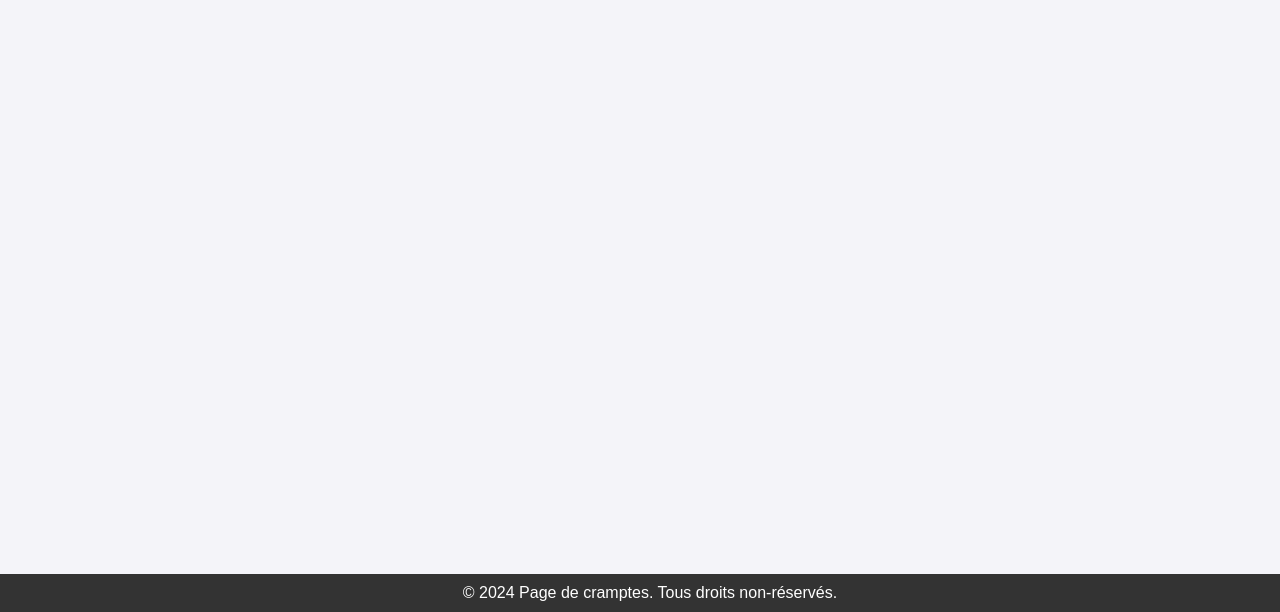
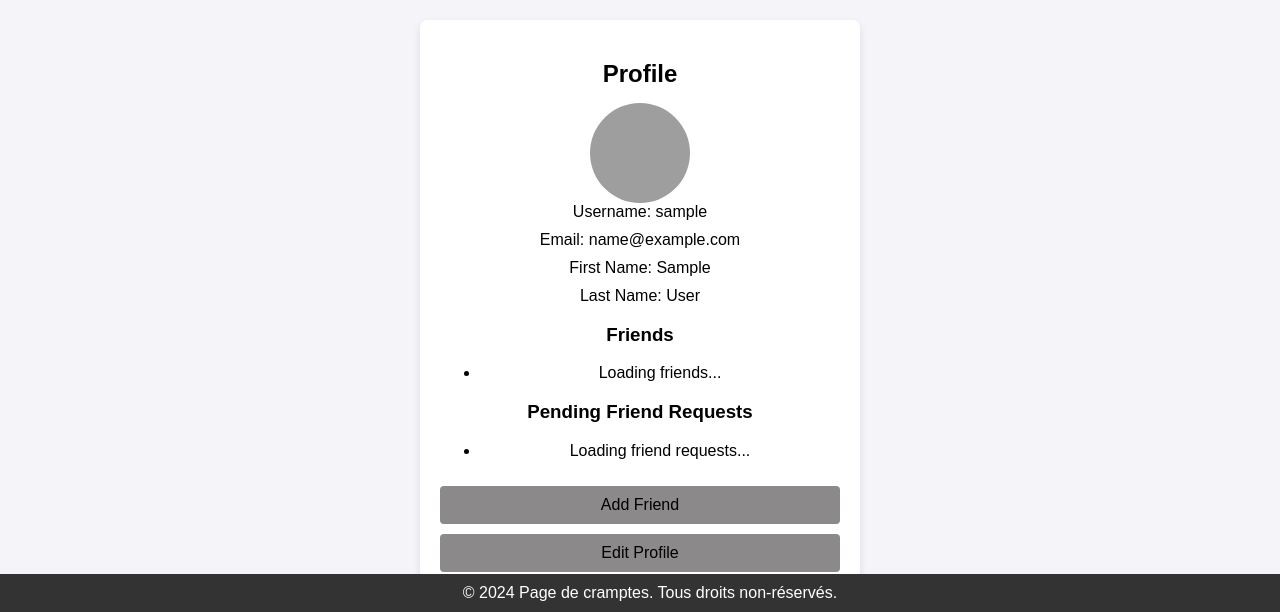
Before and after one commit to RenHartt/ft_transcendence, a Django app: page / in a window 1280 px wide. Shown: the part 188-800 px from the top of the page. Run offline with Django 5.2, Linux system fonts and the light colour scheme; the visitor is signed in with stand-in values (Sample User, id 1); grey boxes are pictures that could not be loaded.

Commit message:
friend reqest on the road

```diff
--- a/src/app/core/urls.py
+++ b/src/app/core/urls.py
@@ -1,7 +1,5 @@
 from django.urls import path, include
-from django.contrib.auth.views import LogoutView
 from . import views
-from django.contrib.auth.views import PasswordChangeView, PasswordChangeDoneView
 import logging
 
 logger = logging.getLogger('myproject')
@@ -14,8 +12,11 @@ urlpatterns = [
     path('register/', views.register, name='register'),
     path('oauth/', include('social_django.urls', namespace='social')),
     path('load/<str:page_name>/', views.load_page, name='load_page'),
+    path('api/profile', views.profile, name='profile'),
     path('api/update-profile', views.update_profile, name='update_profile'),
     path('api/change-password', views.change_password, name='change_password'),
     path('api/save-profile', views.save_profile, name='save_profile'),
-    path('api/add-friend', views.add_friend, name='add_friend'),
+    path('api/send-friend-request/', views.send_friend_request, name='send_friend_request'),
+    path('api/accept-friend-request/<int:request_id>/', views.accept_friend_request, name='accept_friend_request'),
+    path('api/decline-friend-request/<int:request_id>/', views.decline_friend_request, name='decline_friend_request'),
 ]
--- a/src/app/core/views.py
+++ b/src/app/core/views.py
@@ -3,28 +3,28 @@ from .forms import CustomUserCreationForm
 from django.contrib.auth import authenticate, login as auth_login
 from django.contrib.auth import logout as auth_logout
 from django.views.decorators.cache import never_cache
-from django.contrib.sessions.models import Session
 from django.contrib import messages
 from django.utils.translation import gettext as _
 from django.http import JsonResponse
-from django.template.loader import render_to_string
-from django.contrib.auth.decorators import login_required
 from django.http import HttpResponse
 from django.contrib.auth import get_user_model
 User = get_user_model()
 from django.shortcuts import render, redirect
 from django.http import HttpResponseNotFound
-import requests
 import logging
 from django.views.decorators.csrf import csrf_exempt
 from django.contrib.auth import update_session_auth_hash
 import json
+from django.shortcuts import redirect
+from django.contrib.auth.decorators import login_required
 from .models import Friendship
+from django.shortcuts import get_object_or_404
+from django.db.models import Q
+from django.db import models
 
 logger = logging.getLogger('core')
 
 def index(request):
-    logger.info('Index core')
     page = request.GET.get('page', 'home')
 
     if page == 'login':
@@ -62,7 +62,6 @@ def index(request):
 
 @never_cache
 def load_page(request, page_name):
-    logger.info('load_page core')
     if page_name == "login":
         return render(request, 'my_app/login.html')
     elif page_name in ["home", "index", ""]:
@@ -101,11 +100,8 @@ def logout(request):
     return redirect('/?page=login')
 
 def register(request):
-    logger.info('📢 register() appelée')
-    logger.info(f'📝 Méthode: {request.method}')
 
     if request.method == 'POST':
-        logger.info('📨 Formulaire POST reçu')
         form = CustomUserCreationForm(request.POST)
 
         if form.is_valid():
@@ -115,22 +111,27 @@ def register(request):
         else:
             logger.warning(f'❌ Formulaire invalide: {form.errors}')
     else:
-        logger.info('🛑 Requête GET, affichage du formulaire')
         form = CustomUserCreationForm()  # ✅ Crée un formulaire vierge
 
     return render(request, 'my_app/register.html', {'form': form})  # ✅ Affiche bien le formulaire
 
-
-
-
-
+@login_required
 def profile(request):
     if request.method == 'GET':
+        pending_requests = Friendship.objects.filter(receiver=request.user, is_accepted=False).values(
+            'id', 'requester__username', 'requester__first_name', 'requester__last_name'
+        )
+        friends = Friendship.objects.filter(
+            (models.Q(requester=request.user) | models.Q(receiver=request.user)) & models.Q(is_accepted=True)
+        ).values('id', 'requester__username', 'receiver__username')
+
         return JsonResponse({
             'username': request.user.username,
             'email': request.user.email,
             'first_name': request.user.first_name,
-            'last_name': request.user.last_name
+            'last_name': request.user.last_name,
+            'pending_requests': list(pending_requests),
+            'friends': list(friends),
         })
     else:
         return HttpResponse(status=405)
@@ -177,8 +178,6 @@ def change_password(request):
             return JsonResponse({'error': str(e)}, status=400)
     return JsonResponse({'error': 'Invalid request method'}, status=405)
 
-from django.http import JsonResponse
-
 @csrf_exempt
 @login_required
 def save_profile(request):
@@ -199,34 +198,60 @@ def save_profile(request):
 
     return JsonResponse({'error': 'Méthode non autorisée'}, status=405)
 
-@csrf_exempt
 @login_required
-def add_friend(request):
-    """Ajouter un ami"""
+def send_friend_request(request):
     if request.method == 'POST':
         try:
-            data = json.loads(request.body)
-            friend_username = data.get('username')
+            if request.content_type == 'application/json':
+                data = json.loads(request.body)
+                username = data.get('username')
+            else:
+                username = request.POST.get('username')
+        except json.JSONDecodeError:
+            return JsonResponse({'error': 'Invalid JSON data'}, status=400)
 
-            if not friend_username:
-                return JsonResponse({'error': 'Nom d\'utilisateur manquant'}, status=400)
+        if not username:
+            return JsonResponse({'error': 'Username is required'}, status=400)
 
-            friend = User.objects.filter(username=friend_username).first()
-            if not friend:
-                return JsonResponse({'error': 'Utilisateur introuvable'}, status=404)
+        receiver = get_object_or_404(User, username=username)
 
-            if friend == request.user:
-                return JsonResponse({'error': 'Vous ne pouvez pas vous ajouter vous-même en ami.'}, status=400)
+        if receiver == request.user:
+            return JsonResponse({'error': 'You cannot send a friend request to yourself'}, status=400)
 
-            if Friendship.objects.filter(user=request.user, friend=friend).exists():
-                return JsonResponse({'error': 'Cet utilisateur est déjà votre ami.'}, status=400)
+        friendship, created = Friendship.objects.get_or_create(
+            requester=request.user,
+            receiver=receiver
+        )
 
-            Friendship.objects.create(user=request.user, friend=friend)
-            Friendship.objects.create(user=friend, friend=request.user)
+        if created:
+            return JsonResponse({'message': 'Friend request sent successfully.'}, status=200)
+        else:
+            return JsonResponse({'message': 'Friend request already exists.'}, status=400)
 
-            return JsonResponse({'message': 'Ami ajouté avec succès !'})
+    return JsonResponse({'error': 'Invalid request method'}, status=405)
 
-        except json.JSONDecodeError:
-            return JsonResponse({'error': 'Requête invalide (JSON mal formé)'}, status=400)
+@login_required
+def accept_friend_request(request, request_id):
+    friendship = get_object_or_404(Friendship, id=request_id, receiver=request.user)
+    if not friendship.is_accepted:
+        friendship.is_accepted = True
+        friendship.save()
+    return JsonResponse({'message': 'Friend request accepted.'}, status=200)
 
-    return JsonResponse({'error': 'Méthode non autorisée'}, status=405)
+@login_required
+def decline_friend_request(request, request_id):
+    friendship = get_object_or_404(Friendship, id=request_id, receiver=request.user)
+    friendship.delete()
+    return JsonResponse({'message': 'Friend request declined.'}, status=200)
+
+@login_required
+def friend_list(request):
+    friends = Friendship.objects.filter(
+        (models.Q(requester=request.user) | models.Q(receiver=request.user)) & models.Q(is_accepted=True)
+    )
+    return render('index')
+
+@login_required
+def friend_requests(request):
+    pending_requests = Friendship.objects.filter(receiver=request.user, is_accepted=False)
+    return render('index')
--- a/src/app/myproject/settings.py
+++ b/src/app/myproject/settings.py
@@ -60,6 +60,7 @@ INSTALLED_APPS = [
     'allauth',
     'allauth.account',
     'allauth.socialaccount',
+
     'core',
 ]
 
@@ -142,6 +143,8 @@ LOGOUT_REDIRECT_URL = '/'
 ACCOUNT_AUTHENTICATION_METHOD = 'username_email'
 ACCOUNT_EMAIL_REQUIRED = True
 ACCOUNT_USERNAME_REQUIRED = True
+ACCOUNT_USER_MODEL_USERNAME_FIELD = 'username'
+
 SOCIAL_AUTH_42_KEY = 'u-s4t2ud-996544e675137d321c58aadcc8e6d5dcdff78712fc296361f5c306709ebe4b70'
 SOCIAL_AUTH_42_SECRET = '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'
 SOCIAL_AUTH_42_REDIRECT_URI = 'http://localhost:8080/oauth/complete/42/'
@@ -154,5 +157,4 @@ AUTHENTICATION_BACKENDS = [
 
 AUTH_USER_MODEL = 'core.User'
 
-
 EMAIL_BACKEND = 'django.core.mail.backends.console.EmailBackend'
--- a/src/app/myproject/static/profile.js
+++ b/src/app/myproject/static/profile.js
@@ -1,4 +1,3 @@
-
 function showProfile() {
     const profileContainer = document.getElementById('profile-container');
     const profileEditForm = document.getElementById('profile-edit-form');
@@ -28,8 +27,71 @@ function showProfile() {
         profileContainer.classList.remove('hidden');
         addFriendForm.classList.add('hidden');
     }
+
+    loadProfile();
 }
 
+function loadProfile() {
+    fetch('/api/profile', {
+        method: 'GET',
+        credentials: 'include',
+    })
+    .then(response => {
+        if (!response.ok) {
+            throw new Error('Failed to fetch profile data');
+        }
+        return response.json();
+    })
+    .then(data => {
+        console.log('Profile data:', data);
+
+        document.getElementById('profile-username').textContent = data.username;
+        document.getElementById('profile-email').textContent = data.email || 'N/A';
+        document.getElementById('profile-first-name').textContent = data.first_name || 'N/A';
+        document.getElementById('profile-last-name').textContent = data.last_name || 'N/A';
+
+        const friendsList = document.getElementById('friends-list');
+        friendsList.innerHTML = '';
+        if (data.friends.length > 0) {
+            data.friends.forEach(friend => {
+                const li = document.createElement('li');
+                friend.requester__username === data.username ?
+                    li.innerHTML = `<strong>${friend.receiver__username}</strong>` :
+                    li.innerHTML = `<strong>${friend.requester__username}</strong>`;
+                friendsList.appendChild(li);
+            });
+        } else {
+            friendsList.innerHTML = '<li>No friends yet.</li>';
+        }
+
+        const friendRequestsList = document.getElementById('friend-requests-list');
+        friendRequestsList.innerHTML = '';
+        if (data.pending_requests.length > 0) {
+            data.pending_requests.forEach(request => {
+                const li = document.createElement('li');
+                li.innerHTML = `
+                    <strong>${request.requester__username}</strong>
+                    <button class="accept-btn" data-request-id="${request.id}">Accept</button>
+                    <button class="decline-btn" data-request-id="${request.id}">Decline</button>
+                `;
+                friendRequestsList.appendChild(li);
+            });
+        } else {
+            friendRequestsList.innerHTML = '<li>No pending friend requests.</li>';
+        }
+
+        document.querySelectorAll('.accept-btn').forEach(button => {
+            button.addEventListener('click', () => handleFriendRequest(button.dataset.requestId, true));
+        });
+
+        document.querySelectorAll('.decline-btn').forEach(button => {
+            button.addEventListener('click', () => handleFriendRequest(button.dataset.requestId, false));
+        });
+    })
+    .catch(error => {
+        console.error('Error loading profile:', error);
+    });
+}
 
 function editProfile() {
     const profileContainer = document.getElementById('profile-container');
@@ -47,7 +109,6 @@ function editProfile() {
         const lastName = document.getElementById('edit-last-name').value;
         const password = document.getElementById('edit-password');
         const confirmPassword = document.getElementById('edit-confirm-password');
-        console.log("Email:", email, "First Name:", firstName, "Last Name:", lastName, "Password:", password, "Confirm Password:", confirmPassword);
         if (password !== confirmPassword) {
             alert("Les mots de passe ne correspondent pas.");
             return;
@@ -79,7 +140,6 @@ function editProfile() {
                 profileContainer.classList.remove('hidden');
             })
             .catch(error => {
-                console.error("Erreur :", error);
                 alert("Une erreur s'est produite lors de la mise à jour du profil.");
             });
     });
@@ -89,10 +149,7 @@ function editProfile() {
         profileContainer.classList.remove('hidden');
     });
 
-
-
     document.getElementById('edit-password-button').addEventListener('click', () => {
-        console.log("🛠 Affichage du formulaire de changement de mot de passe");
         const changePasswordForm = document.getElementById('change-password-form');
         if (!changePasswordForm) {
             return;
@@ -112,7 +169,6 @@ function editProfile() {
     });
 
     document.getElementById('cancelEditButton').addEventListener('click', () => {
-        console.log("🔄 Annulation de l'édition du profil");
         const profileEditForm = document.getElementById('profile-edit-form');
         const profileContainer = document.getElementById('profile-container');
         if (!profileEditForm || !profileContainer) {
@@ -123,7 +179,6 @@ function editProfile() {
     });
 
     document.getElementById('savePasswordButton').addEventListener('click', () => {
-        console.log("🚀 Enregistrement du nouveau mot de passe");
         const oldPassword = document.getElementById('old-password').value;
         const newPassword = document.getElementById('new-password').value;
         const confirmPassword = document.getElementById('confirm-password').value;
@@ -157,7 +212,6 @@ function editProfile() {
                 document.getElementById('profile-edit-form').classList.remove('hidden');
             })
             .catch(error => {
-                console.error("Erreur :", error);
                 alert("Une erreur s'est produite lors du changement de mot de passe.");
             });
     });
@@ -166,49 +220,82 @@ function editProfile() {
 function addFriend() {
     const profileContainer = document.getElementById('profile-container');
     const addFriendForm = document.getElementById('friend-request-form');
-    const profileEditForm = document.getElementById('profile-edit-form');
-    const changePasswordForm = document.getElementById('change-password-form');
-    const overlay = document.getElementById('overlay');
-    const ticTacToeModal = document.getElementById('tic-tac-toe-modal');
-    const pongWrapper = document.getElementById('pong-wrapper');
+    const csrfTokenElement = document.querySelector('[name=csrfmiddlewaretoken]'); // CSRF token
+    const sendFriendRequestButton = document.getElementById('sendFriendRequestButton');
+    const cancelFriendRequestButton = document.getElementById('cancelFriendRequestButton');
+    const csrfToken = csrfTokenElement ? csrfTokenElement.value : null;
 
-    if (!profileContainer || !addFriendForm) return;
-    if (gameState.gameRunning) {
-        stopGame();
+    if (!profileContainer || !addFriendForm || !csrfToken) {
+        return;
     }
-    if (gameActive) {
-        hideTicTacToe();
-    }
-    overlay.classList.remove('active');
-    ticTacToeModal.classList.remove('active');
-    pongWrapper.style.display = 'none';
-    profileEditForm.classList.add('hidden');
-    changePasswordForm.classList.add('hidden');
+
     profileContainer.classList.add('hidden');
     addFriendForm.classList.remove('hidden');
 
-    document.getElementById('sendFriendRequestButton').addEventListener('click', () => {
-        const friendUsername = document.getElementById('friend-username').value;
-        fetch('/api/add-friend', {
+    sendFriendRequestButton.addEventListener('click', () => {
+        const friendUsername = document.getElementById('friend-username')?.value;
+        if (!friendUsername) {
+            alert("Veuillez entrer un nom d'utilisateur.");
+            return;
+        }
+
+        fetch('/api/send-friend-request/', {
             method: 'POST',
             headers: {
                 'Content-Type': 'application/json',
-                'X-CSRFToken': csrf,
+                'X-CSRFToken': csrfToken,
             },
+            credentials: 'include',
             body: JSON.stringify({ username: friendUsername }),
         })
-        .then(response => response.ok ? response.json() : Promise.reject('Erreur'))
+        .then(response => {
+            if (!response.ok) {
+                return response.json().then(data => {
+                    throw new Error(data.error || "Erreur lors de l'ajout de l'ami.");
+                });
+            }
+            return response.json();
+        })
         .then(data => {
-            alert("Ami ajouté avec succès.");
+            alert(data.message || "Ami ajouté avec succès.");
             addFriendForm.classList.add('hidden');
             profileContainer.classList.remove('hidden');
         })
-        .catch(error => alert("Une erreur s'est produite."));
-        console.log("Username:", friendUsername);
+        .catch(error => {
+            alert(error.message || "Une erreur s'est produite lors de la requête.");
+        });
     });
 
-    document.getElementById('cancelFriendRequestButton').addEventListener('click', () => {
+    cancelFriendRequestButton.addEventListener('click', () => {
         addFriendForm.classList.add('hidden');
         profileContainer.classList.remove('hidden');
     });
 }
+
+function handleFriendRequest(requestId, accept) {
+    const url = accept
+        ? `/api/accept-friend-request/${requestId}/`
+        : `/api/decline-friend-request/${requestId}/`;
+
+    fetch(url, {
+        method: 'POST',
+        headers: {
+            'X-CSRFToken': csrf,
+        },
+        credentials: 'include',
+    })
+    .then(response => {
+        if (!response.ok) {
+            throw new Error('Failed to handle friend request');
+        }
+        return response.json();
+    })
+    .then(data => {
+        alert(data.message || 'Action successful');
+        loadProfile();
+    })
+    .catch(error => {
+        console.error('Error handling friend request:', error);
+        alert('Failed to handle friend request');
+    });
+}
--- a/src/app/myproject/templates/my_app/home.html
+++ b/src/app/myproject/templates/my_app/home.html
@@ -56,30 +56,38 @@
                 </select>
             </nav>
 
-            <div id="profile-container" class="hidden">
+            <div id="profile-container">
                 <h2>Profile</h2>
                 <img src="{{ user.pp_link }}" alt="Profile Picture"
-                style="width: 100px; height: 100px; border-radius: 50%; display: block; margin: auto;">
-                           <p>Username: {{ user.username }}</p>
-                <p>Email: {{ user.email }}</p>
-                <p>First Name: {{ user.first_name }}</p>
-                <p>Last Name: {{ user.last_name }}</p>
+                     style="width: 100px; height: 100px; border-radius: 50%; display: block; margin: auto;">
+                <p>Username: <span id="profile-username">{{ user.username }}</span></p>
+                <p>Email: <span id="profile-email">{{ user.email }}</span></p>
+                <p>First Name: <span id="profile-first-name">{{ user.first_name }}</span></p>
+                <p>Last Name: <span id="profile-last-name">{{ user.last_name }}</span></p>
 
-                <h2>Friends</h2>
-                <ul id="friends-list" >
-                    {% for friend in friends %}
-                        <li>{{ friend.username }}</li>
-                    {% endfor %}
-                </ul>
-                <h2>Friend Requests</h2>
-                <ul id="friend-requests">
-                    {% for request in friend_requests %}
-                        <li>{{ request.username }}</li>
-                    {% endfor %}
+                <h3>Friends</h3>
+                <ul id="friends-list">
+                    <li>Loading friends...</li>
                 </ul>
 
+                <h3>Pending Friend Requests</h3>
+                <ul id="friend-requests-list">
+                    <li>Loading friend requests...</li>
+                </ul>
+
+                <button id="addFriendButton" onclick="addFriend()">Add Friend</button>
                 <button id="editProfileButton" onclick="editProfile()">Edit Profile</button>
-                <button id="addFriendButton" onclick="addFriend()">Add Friend</button>
+            </div>
+
+            <div id="friend-request-form" class="editProfileForm hidden">
+                <h2>Add Friend</h2>
+                <form id="addFriendForm" method="post">
+                    {% csrf_token %}
+                    <label for="friend-username">Username:</label>
+                    <input type="text" id="friend-username" name="username" required><br><br>
+                    <button type="button" id="sendFriendRequestButton">Send Request</button>
+                    <button type="button" id="cancelFriendRequestButton">Cancel</button>
+                </form>
             </div>
 
             <div id="profile-edit-form" class="editProfileForm hidden">
@@ -116,16 +124,6 @@
 
                     <button type="button" id="savePasswordButton">Save Changes</button>
                     <button type="button" id="cancelPasswordButton">Cancel</button>
-                </form>
-            </div>
-
-            <div id="friend-request-form" class="editProfileForm hidden">
-                <h2>Add Friend</h2>
-                <form id="addFriendForm">
-                    <label for="friend-username">Username:</label>
-                    <input type="text" id="friend-username" name="username" required><br><br>
-                    <button type="button" id="sendFriendRequestButton">Send Request</button>
-                    <button type="button" id="cancelFriendRequestButton">Cancel</button>
                 </form>
             </div>
 
```
Also changed, not shown: src/app/core/models.py (+14 -10 lines), src/app/myproject/views.py (deleted, +0 -193 lines), src/app/core/migrations/0001_initial.py, src/app/core/migrations/0002_alter_friendship_options_alter_friendship_receiver_and_more.py (added), src/app/core/migrations/0002_alter_user_email_alter_user_name_alter_user_username.py (deleted), src/app/myproject/migrations/0001_initial.py (deleted), src/app/myproject/migrations/0002_remove_userprofile_user_customuser_delete_friendship_and_more.py (deleted), src/app/myproject/migrations/0003_remove_customuser_profile_picture_customuser_pp_url_and_more.py (deleted), src/app/myproject/migrations/__init__.py (deleted), 1 other file.
